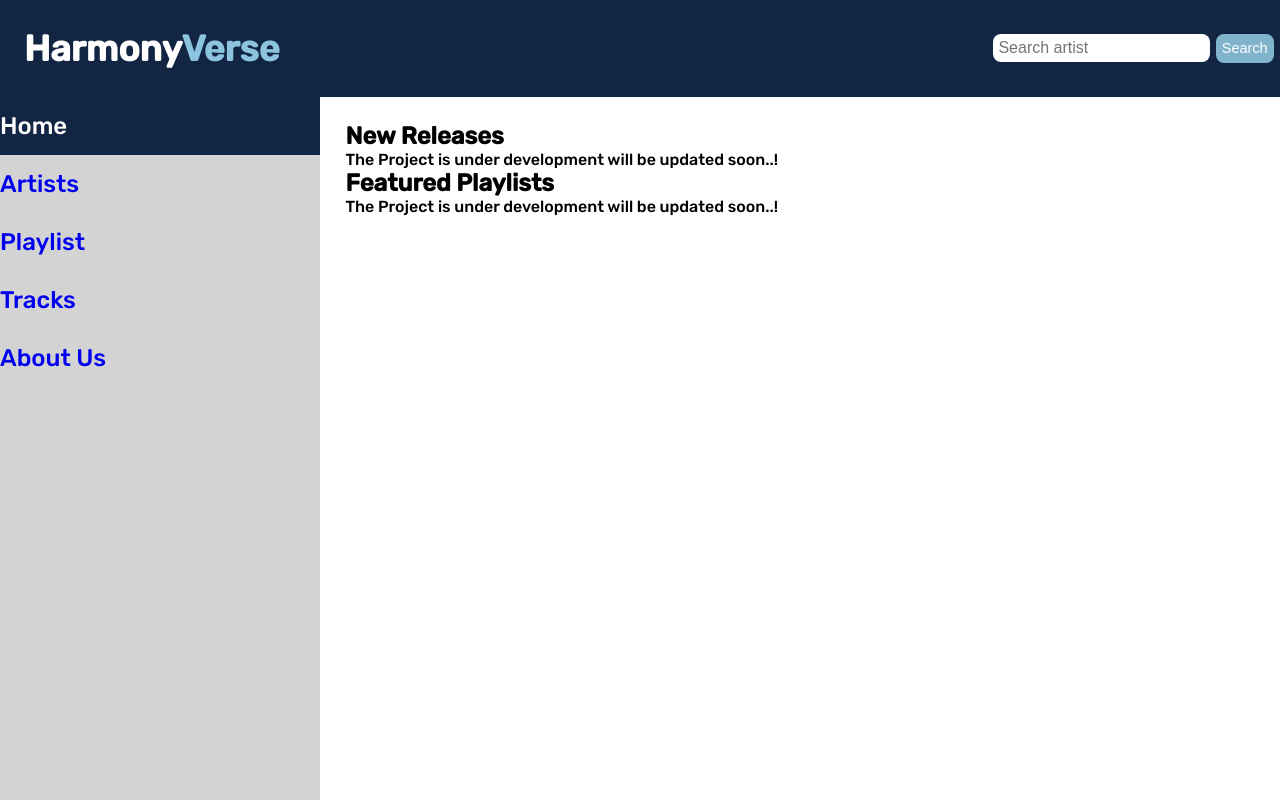
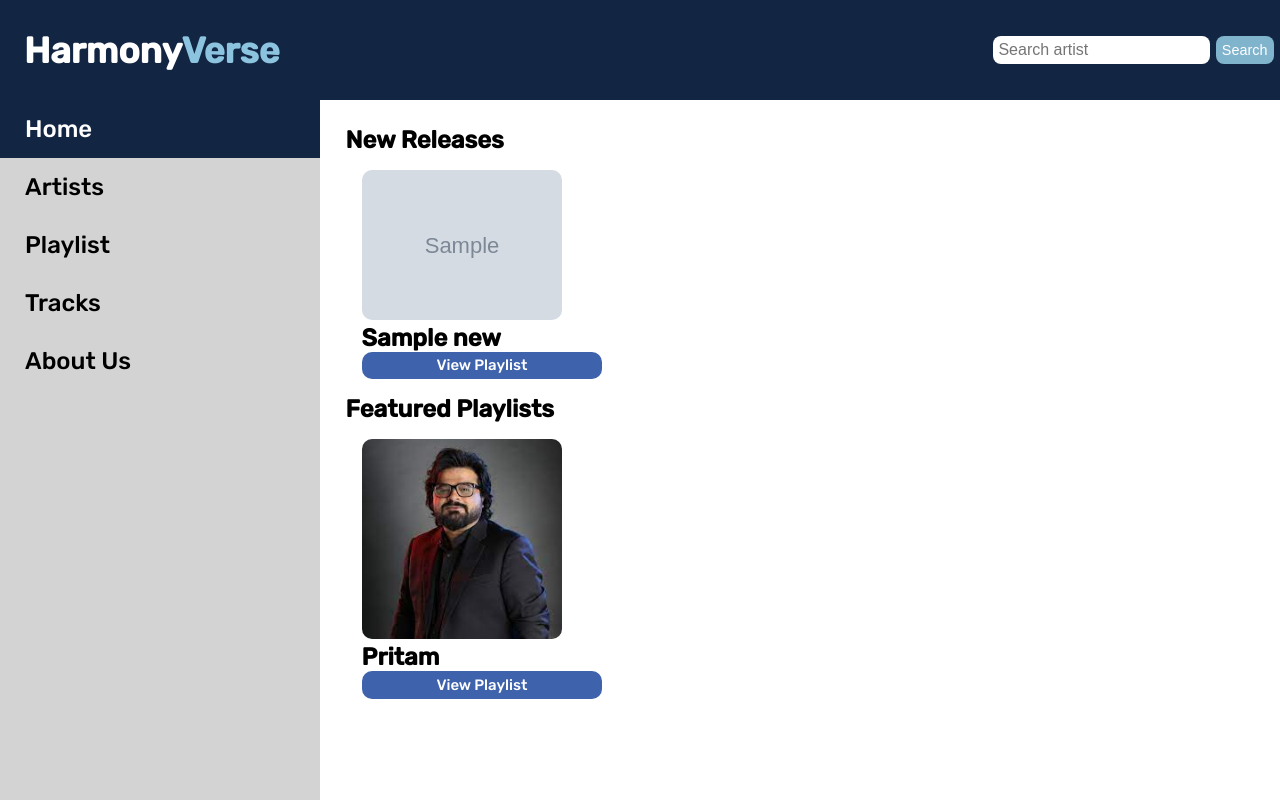
Before and after one commit to parthiv011/HarmonyVerse, a Django app: template HarmonyVerse/app/templates/home.html in a window 1280 px wide. Run offline with Django 4.2, Linux system fonts and the light colour scheme; the template is opened without the code that fills it: most values are stand-ins (such as "Sample title", 1, 10 or a date in 2020); grey boxes marked "Sample" are stand-in pictures.

Commit message:
updating home and integrating the api

```diff
--- a/HarmonyVerse/app/templates/base.html
+++ b/HarmonyVerse/app/templates/base.html
@@ -32,10 +32,10 @@
     <div class="side-navbar">
         <ul>
         <li class="home"><a href="{% url 'home' %}">Home</a></li>
-        <li><a href="{% url 'artist' %}">Artists</a></li>
-        <li><a href="{% url 'playlist' %}">Playlist</a></li>
-        <li><a href="{% url 'album' %}">Tracks</a></li>
-        <li><a href="{% url 'about' %}">About Us</a></li>
+        <li class="sidebar-elements"><a href="{% url 'artist' %}">Artists</a></li>
+        <li class="sidebar-elements"><a href="{% url 'playlist' %}">Playlist</a></li>
+        <li class="sidebar-elements"><a href="{% url 'album' %}">Tracks</a></li>
+        <li class="sidebar-elements"><a href="{% url 'about' %}">About Us</a></li>
         </ul>
     </div>
 
--- /dev/null
+++ b/HarmonyVerse/app/templates/error.html
@@ -0,0 +1 @@
+<h1>Error</h1>
--- a/HarmonyVerse/app/templates/home.html
+++ b/HarmonyVerse/app/templates/home.html
@@ -5,16 +5,32 @@
         <link rel="stylesheet" type="text/css" href="{% static 'css/home.css' %}">
 {% endblock styles %}
 
+{% block script %}{% endblock script %}
+
 {% block content %}
+<h2>{{message}}</h2>
     <div class="main-home">
+        <h2>New Releases</h2>
+        {% for d in new %}
         <div class="new-releases">
-            <h2>New Releases</h2>
-            <p>The Project is under development will be updated soon..!</p>
+            <div class="card">
+                {% for s in d.images %}
+                    <a href="album/{{d.id}}">
+                    <img src="{{s.url}}" alt=""></a>
+                {% endfor %}
+                <h2>{{d.name}}</h2>
+                <a href="album/{{d.id}}"class="button">View Playlist</a>
+            </div>
+            {% endfor %}
         </div>
-
-        <div class="Featured">
-            <h2>Featured Playlists</h2>
-            <p>The Project is under development will be updated soon..!</p>
+        <h2>Featured Playlists</h2>
+        <div class="featured">
+            <div class="card">
+                <a href="#Pritam">
+                <img src="{% static 'images/download.jpg'%}" alt=""></a>
+                <h2>Pritam</h2>
+                <a href=""class="button">View Playlist</a>
+            </div>
         </div>
     </div>
 {% endblock content %}
--- a/HarmonyVerse/static/css/base.css
+++ b/HarmonyVerse/static/css/base.css
@@ -16,6 +16,9 @@ body{
     justify-content:space-between;
     font-size:1.5rem;
     background-color:#122543;
+    position: fixed;
+    width: 100%;
+    height: 100px;
 }
 #harmony{
     color:white;
@@ -48,18 +51,25 @@ body{
     height: 100%;
     background: lightgray;
     position: fixed;
+    margin-top: 100px;
 }
 .main-div .side-navbar ul li{
     font-size: 1.5rem;
-    padding: 15px 0;
+    padding: 15px 25px;
 }
+.main-div .side-navbar .sidebar-elements a{
+    color: black;
+}
+/* Layout for home page */
 .base-content{
     padding:2%;
     display:flex;
     flex-direction:row;
+    flex-wrap: wrap;
     align-items:center;
-    width:-100%;
+    width:100%;
     margin-left: 25%;
+    margin-top: 100px;
 }
 .main-div{
     display:flex;
--- a/HarmonyVerse/static/css/home.css
+++ b/HarmonyVerse/static/css/home.css
@@ -0,0 +1,55 @@
+.main-home{
+    width: 100%;
+    display: flex;
+    flex-direction: column;
+}
+.new-releases{
+    display: flex;
+    width: 100%;
+    gap: 3%;
+}
+.card{
+    display: flex;
+    flex-direction: column;
+    width: 30%;
+    padding: 16px;
+}
+.card button{
+    border: none;
+    background-color: rgb(62, 98, 171);
+    padding: 2%;
+    color: white;
+}
+.card img{
+    border-radius: 10px;
+    height: auto;
+    width: 200px;
+}
+.card .button{
+    color: black;
+    text-align: center;
+    background-color: rgb(62, 98, 171);
+    padding: 2%;
+    color: white;
+    font-size: 15px;
+    border-radius: 10px;
+}
+.card .button:hover{
+    cursor: pointer;
+    background-color: rgba(62, 98, 171,0.9);
+    transform: scale(1.05);
+    transition:.4s ease-in-out ;
+}
+.card img:hover{
+    overflow: overlay;
+    transform: scale(1.05);
+    transition:.6s ease-in-out;
+    box-shadow: 3px 3px 3px 3px rgba(211, 211, 211,0.7);
+}
+/* Featured playlists */
+.featured{
+    display: flex;
+    width: 100%;
+    gap: 3%;
+    flex-wrap: wrap;
+}
```
Also changed, not shown: HarmonyVerse/app/views.py (+26 -3 lines), HarmonyVerse/static/images/download.jpg (added).
